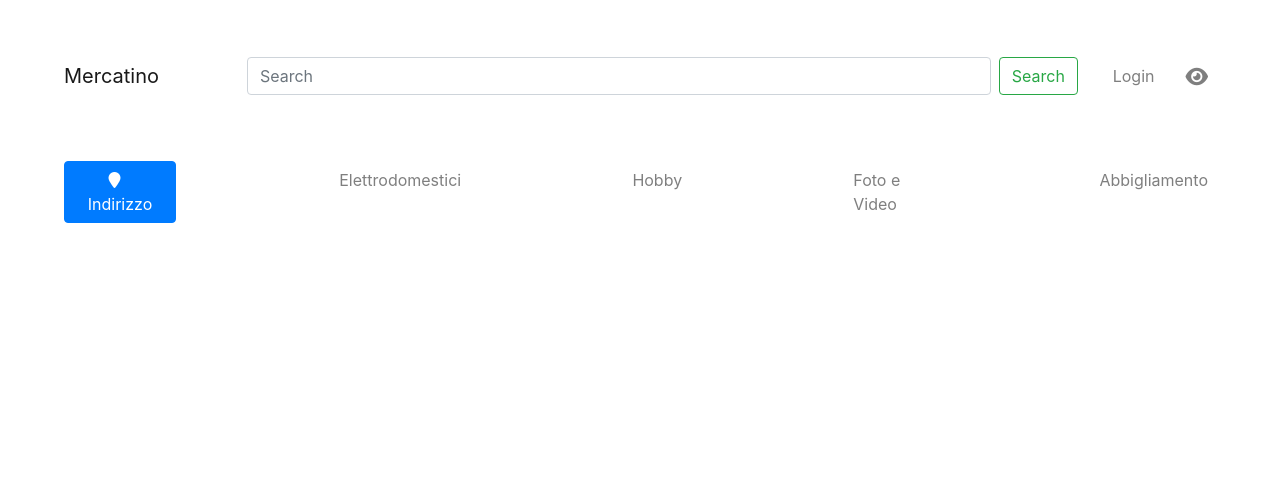
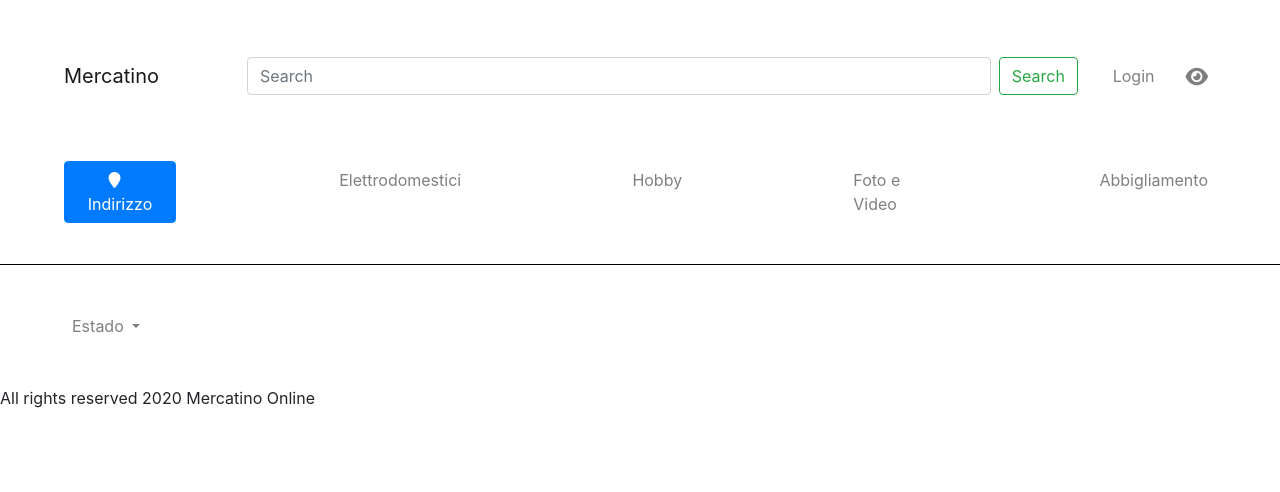
Before and after one commit to Laura-Moya/mercatino_online, a PHP site: page / in a window 1280 px wide. Shown: the top 492 px of the page. Run offline with PHP 8.4, Linux system fonts and the light colour scheme; some libraries are stand-ins or nearby versions.

Commit message:
Primo approccio php

```diff
--- /dev/null
+++ b/common/header.php
@@ -0,0 +1,13 @@
+<head>
+  <meta charset="utf-8">
+  <title></title>
+  <link rel="stylesheet" href="css/style.css">
+  <!-- Bootstrap -->
+  <link rel="stylesheet" href="https://cdn.jsdelivr.net/npm/bootstrap@4.5.3/dist/css/bootstrap.min.css" integrity="sha384-TX8t27EcRE3e/ihU7zmQxVncDAy5uIKz4rEkgIXeMed4M0jlfIDPvg6uqKI2xXr2" crossorigin="anonymous">
+  <!-- JS -->
+  <script src="https://code.jquery.com/jquery-3.5.1.slim.min.js" integrity="sha384-DfXdz2htPH0lsSSs5nCTpuj/zy4C+OGpamoFVy38MVBnE+IbbVYUew+OrCXaRkfj" crossorigin="anonymous"></script>
+  <script src="https://cdn.jsdelivr.net/npm/popper.js@1.16.1/dist/umd/popper.min.js" integrity="sha384-9/reFTGAW83EW2RDu2S0VKaIzap3H66lZH81PoYlFhbGU+6BZp6G7niu735Sk7lN" crossorigin="anonymous"></script>
+  <script src="https://cdn.jsdelivr.net/npm/bootstrap@4.5.3/dist/js/bootstrap.min.js" integrity="sha384-w1Q4orYjBQndcko6MimVbzY0tgp4pWB4lZ7lr30WKz0vr/aWKhXdBNmNb5D92v7s" crossorigin="anonymous"></script>
+  <!-- Font Awesome -->
+  <script src="https://kit.fontawesome.com/d442b88e2f.js" crossorigin="anonymous"></script>
+</head>
--- a/style.css
+++ b/css/style.css
@@ -1,5 +1,10 @@
+#prima_navbar{
+  margin: 3rem;
+  background-color: #FFFFFF;
+}
+
 .navbar {
-  margin: 3rem;
+  margin: 2rem 3rem 2rem 3rem;
   background-color: #FFFFFF;
 }
 
@@ -22,3 +27,12 @@
 .second {
   margin-left: 9.7rem;
 }
+
+.linea {
+  border-top: 1px solid black;
+  height: 2px;
+}
+
+.form-check {
+  vertical-align: middle;
+}
--- a/index.html
+++ b/index.php
@@ -1,23 +1,11 @@
 <!DOCTYPE html>
 <html lang="en" dir="ltr">
 
-<head>
-  <meta charset="utf-8">
-  <title></title>
-  <link rel="stylesheet" href="style.css">
-  <!-- Bootstrap -->
-  <link rel="stylesheet" href="https://cdn.jsdelivr.net/npm/bootstrap@4.5.3/dist/css/bootstrap.min.css" integrity="sha384-TX8t27EcRE3e/ihU7zmQxVncDAy5uIKz4rEkgIXeMed4M0jlfIDPvg6uqKI2xXr2" crossorigin="anonymous">
-  <!-- JS -->
-  <script src="https://code.jquery.com/jquery-3.5.1.slim.min.js" integrity="sha384-DfXdz2htPH0lsSSs5nCTpuj/zy4C+OGpamoFVy38MVBnE+IbbVYUew+OrCXaRkfj" crossorigin="anonymous"></script>
-  <script src="https://cdn.jsdelivr.net/npm/popper.js@1.16.1/dist/umd/popper.min.js" integrity="sha384-9/reFTGAW83EW2RDu2S0VKaIzap3H66lZH81PoYlFhbGU+6BZp6G7niu735Sk7lN" crossorigin="anonymous"></script>
-  <script src="https://cdn.jsdelivr.net/npm/bootstrap@4.5.3/dist/js/bootstrap.min.js" integrity="sha384-w1Q4orYjBQndcko6MimVbzY0tgp4pWB4lZ7lr30WKz0vr/aWKhXdBNmNb5D92v7s" crossorigin="anonymous"></script>
-  <!-- Font Awesome -->
-  <script src="https://kit.fontawesome.com/d442b88e2f.js" crossorigin="anonymous"></script>
-</head>
+  <?php include "common/header.php";?>
 
 <body>
   <!-- Navbar -->
-  <nav class="navbar navbar-expand-sm navbar-light">
+  <nav class="navbar navbar-expand-sm navbar-light" id="prima_navbar">
     <a class="navbar-brand" href="#">Mercatino</a>
     <button class="navbar-toggler" type="button" data-toggle="collapse" data-target="#navbarSupportedContent" aria-controls="navbarSupportedContent" aria-expanded="false" aria-label="Toggle navigation">
       <span class="navbar-toggler-icon"></span>
@@ -54,6 +42,7 @@
 
     <div class="collapse navbar-collapse" id="navbarSupportedContent1">
       <ul class="navbar-nav">
+
         <li class="nav-item second">
           <a class="nav-link" href="#">Elettrodomestici</a>
         </li>
@@ -70,7 +59,43 @@
     </div>
 
   </nav>
+  <!-- Linea di Divisione -->
+  <div class="linea"></div>
+  <!-- Navbar con i filtri -->
+  <nav class="navbar navbar-expand-sm navbar-light">
+    <button class="navbar-toggler" type="button" data-toggle="collapse" data-target="#navbarSupportedContent2" aria-controls="navbarSupportedContent" aria-expanded="false" aria-label="Toggle navigation">
+      <span class="navbar-toggler-icon"></span>
+    </button>
 
+    <div class="collapse navbar-collapse" id="navbarSupportedContent2">
+
+      <ul class="navbar-nav">
+        <li class="nav-item dropdown">
+          <a class="nav-link dropdown-toggle" href="#" id="navbarDropdownMenuLink" role="button" data-toggle="dropdown" aria-haspopup="true" aria-expanded="false">
+            Estado
+          </a>
+          <div class="dropdown-menu" aria-labelledby="navbarDropdownMenuLink">
+            <div class="form-check">
+              <input type="checkbox" class="form-check-input" id="exampleCheck1">
+              <label class="form-check-label"><a class="dropdown-item" href="#">Nuevo</a></label>
+            </div>
+            <div class="form-check">
+              <input type="checkbox" class="form-check-input" id="exampleCheck1">
+              <label class="form-check-label"><a class="dropdown-item" href="#">Usato</a></label>
+            </div>
+          </div>
+        </li>
+        <li class="nav-item">
+          <a class="nav-link" href="#"></a>
+        </li>
+        <li class="nav-item">
+          <a class="nav-link" href="#"></a>
+        </li>
+      </ul>
+
+    </div>
+  </nav>
+  <footer>All rights reserved 2020 Mercatino Online</footer>
 </body>
 
 </html>
```
